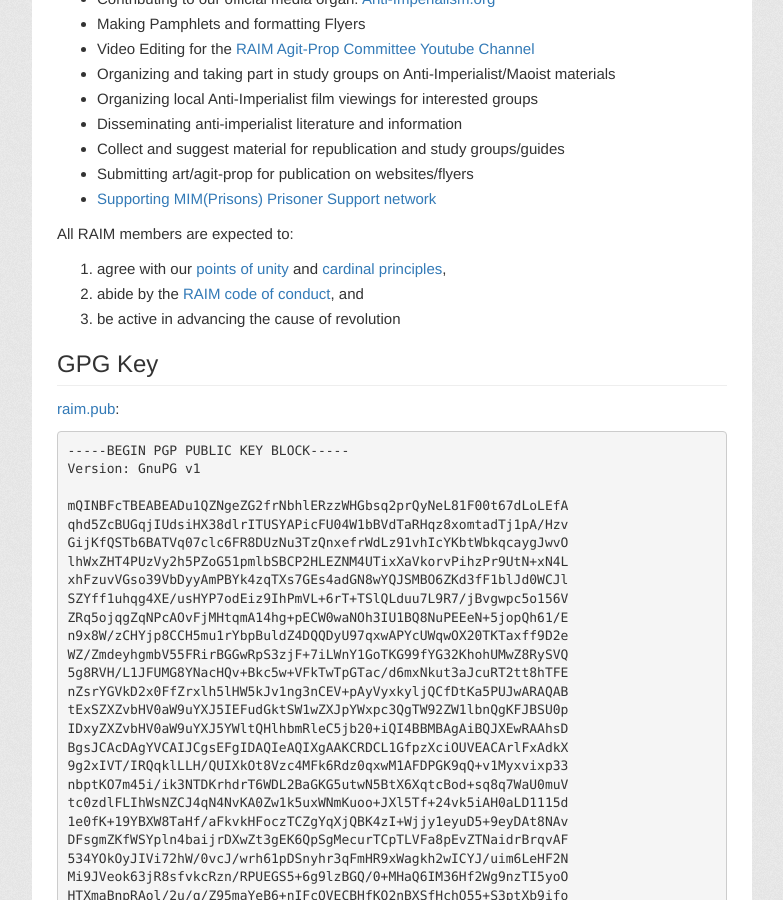
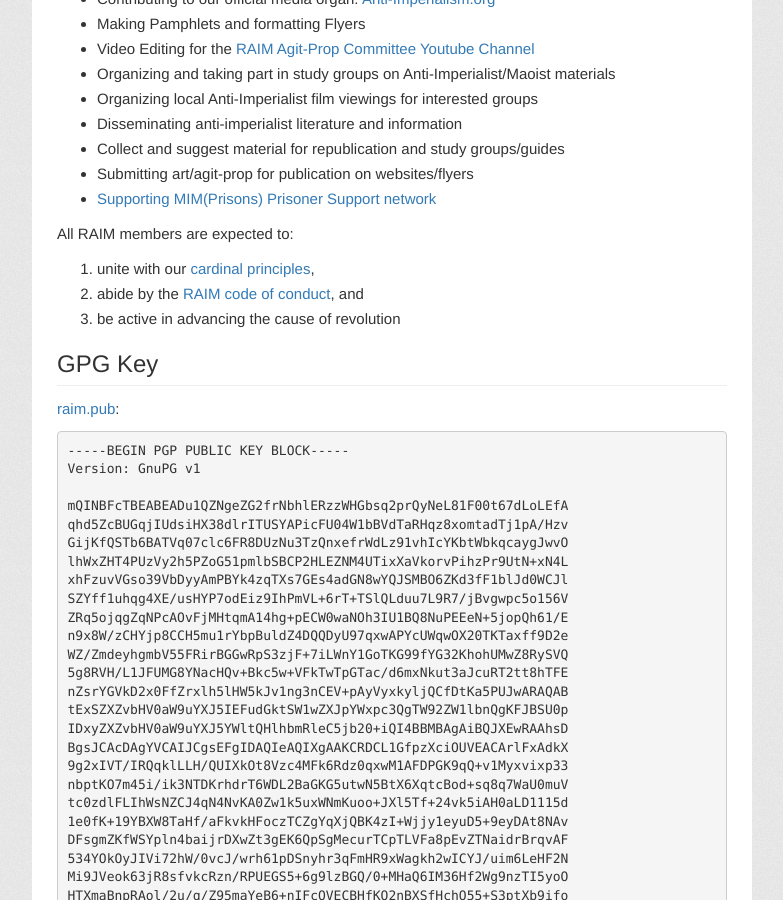
Before and after one commit to thirdworldists/thirdworldists.github.io, a Jekyll site: the page built from contact.md, in a window 1280 px wide and 900 px high, scrolled down 1264 px. Shown: the whole window, without its empty margins (248-1031 px from the left). Built offline with Jekyll 4.4.1, drawn with Linux system fonts in a browser that asks for light colours; nearby versions of some CDN libraries.

Commit message:
Update contact.md

```diff
--- a/contact.md
+++ b/contact.md
@@ -42,7 +42,7 @@
 
 All RAIM members are expected to:
 
-1. agree with our [points of unity](/about/#points-of-unity) and [cardinal principles](/members/cardinal-principles/),
+1. unite with our [cardinal principles](/members/cardinal-principles/),
 2. abide by the [RAIM code of conduct](/members/code-of-conduct/), and
 3. be active in advancing the cause of revolution
 
```
